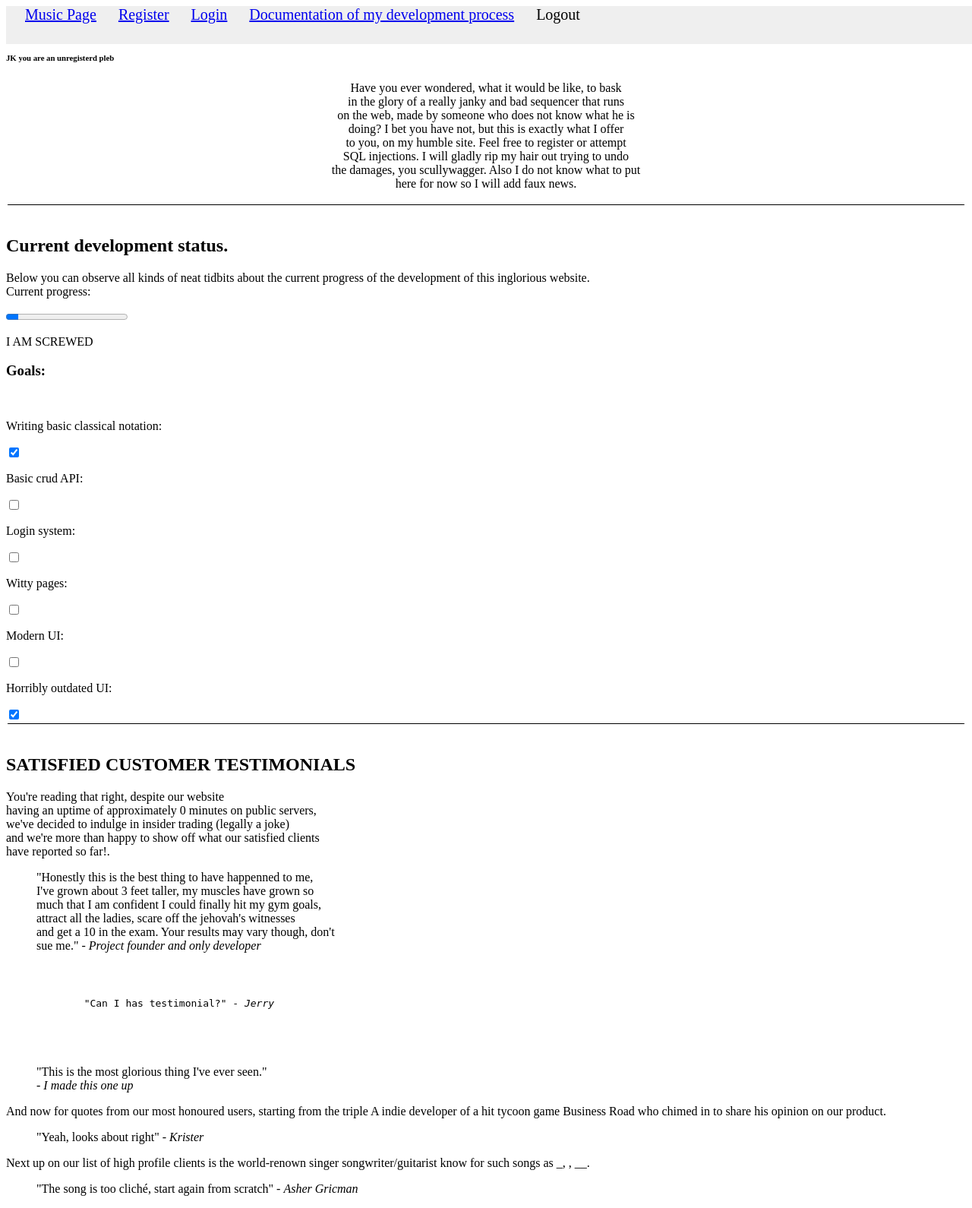
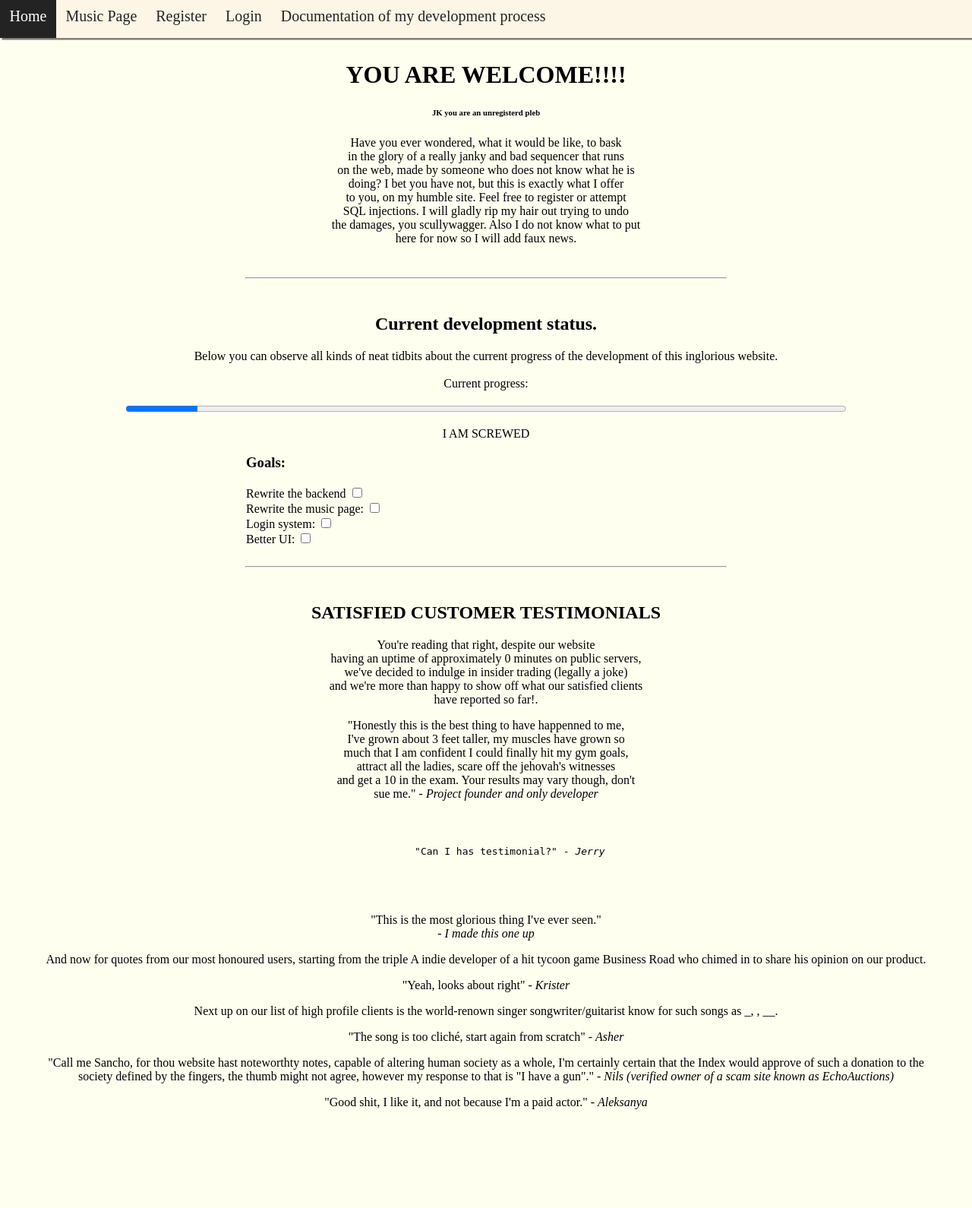
Before and after one commit to 21DP4MGalk/MusicComp, a PHP site: page / in a window 1280 px wide. Shown: the whole page at 76% size. After the commit the page ends 1460 px from the top, so only its background shows below. Run offline with PHP 8.4, Linux system fonts and the light colour scheme.

```diff
--- /dev/null
+++ b/public/css/global.css
@@ -0,0 +1,33 @@
+body{
+    background-color: ivory;
+    font-family: 'Times New Roman', Times, serif;
+    text-align: center;
+}
+button{
+	background-color: snow;
+	color: #232323;
+    text-decoration: none;
+    cursor: pointer;
+    transition: background-color color;
+    transition-duration: 0.25s;
+    border-radius: 5px;
+}
+button:hover{
+	background-color: #232323;
+	color: #FAFAFA;
+}
+.left{
+    text-align: left;
+}
+.right{
+    text-align: right;
+}
+#contentStart{
+    margin-top: 80px;
+}
+.content{
+    background-color: oldlace;
+}
+hr{
+	width: 50%;
+}
--- a/public/css/index.css
+++ b/public/css/index.css
@@ -1,15 +1,25 @@
-input{
+input[type=checkbox]{
 	pointer-events: none;
 }
-div#nav{
-	display: box;
-	background-color: #EFEFEF;
+#fadeIn{
+	position: fixed;
+	top: 0;
+	left: 0;
 	width: 100%;
-	height: 50px;
-	position: fixed;
+	height: 100%;
+	transition: background-color;
+	transition-duration: 0.25s;
+	background-color: #FFF;
+	z-index: 10;
 }
-a{
-	display: box;
-	margin-left: 25px;
-	font-size: 20px;
+
+.goals{
+	margin-left: 25%;
+	text-align: left;
 }
+.goals p{
+	display: inline
+}
+progress{
+	width: 75%;
+}
--- a/public/css/main.css
+++ b/public/css/main.css
@@ -1,13 +1,13 @@
 @font-face {
 	font-family: 'LelandMusic';
-	src: url("../font/Leland.otf") format("opentype");
+	src: url("/font/Leland.otf") format("opentype");
 }
 
 .nav{
 	position: sticky;
-        height: 40px;
-        box-shadow: 0px 2px;
-        width: 100%;
+    height: 40px;
+    box-shadow: 0px 2px;
+    width: 100%;
 	background-color: #ffffff;
 	position: fixed;
 	top: 0;
--- /dev/null
+++ b/public/css/navbar.css
@@ -0,0 +1,24 @@
+#nav{
+    display: flex;
+	background-color: oldlace;
+	width: 100%;
+	height: 50px;
+	position: fixed;
+    top: 0;
+    left: 0;
+    box-shadow: 2.5px 2.5px  rgb(0, 0, 0, 0.5);
+}
+#nav a{
+    display: block;
+    padding: 10px 12.5px 10px 12.5px;
+	font-size: 20px;
+    color: #232323;
+    text-decoration: none;
+    cursor: pointer;
+    transition: background-color color;
+    transition-duration: 0.25s;
+}
+#nav a:hover{
+    background-color: #232323;
+    color: #FFF;
+}
--- a/public/index.php
+++ b/public/index.php
@@ -1,20 +1,23 @@
 <html>
 	<head>
-		<link rel="stylesheet" href="./css/main.css">
-		<link rel="stylesheet" href="./css/index.css">
+		<script src="/js/navbar.js"></script>
+		<script src="/js/index.js"></script>
+		<link rel="stylesheet" href="/css/navbar.css"/>
+		<link rel="stylesheet" href="/css/index.css"/>
+		<link rel="stylesheet" href="/css/global.css"/>
 	</head>
-	<body>
-
+	<body onload="init()">
 		<div id="nav">
-			<a class="navlink" href="music.php">Music Page</a>
-			<a class="navlink" href="register.php">Register</a>
-			<a class="navlink" href="login.php">Login</a>
-			<a class="navlink" href="https://www.youtube.com/watch?v=doEqUhFiQS4">Documentation of my development process</a>
-			<a class="navlink" onclick="logout()">Logout</a>
+			<a id="navIndex" href="index.php">Home</a>
+			<a id="navMusic" href="music.php">Music Page</a>
+			<a id="navRegister" href="register.php">Register</a>
+			<a id="navLogin" href="login.php">Login</a>
+			<a id="navAstley" href="https://www.youtube.com/watch?v=doEqUhFiQS4">Documentation of my development process</a>
+			<a id="navLogout" onclick="logout()">Logout</a>
 		</div>
-		<div id="content">
+		<div id="contentStart"></div>
 			<h1 align="center"> YOU ARE WELCOME!!!! </h1>
-			<h6> JK you are
+			<h6 align="center"> JK you are
 			<?php
 			if(isset($_COOKIE["username"])){
 				echo $_COOKIE["username"];
@@ -31,27 +34,30 @@
 				SQL injections. I will gladly rip my hair out trying to undo<br>
 				the damages, you scullywagger. Also I do not know what to put<br>
 				here for now so I will add faux news. <br></p>
-
+			<br>
 			<hr>
 			<br>
+
 			<h2> Current development status. </h2>
 
 			<p> Below you can observe all kinds of neat tidbits about the current
-			progress of the development of this inglorious website. <br>
+			progress of the development of this inglorious website. <br> <br>
 			Current progress: </p>
 
-			<progress value=0.1>I AM SCREWED</progress> <br>
+			<progress value=0.1>Hey at least it looks kind of pretty</progress> <br>
 			<p> I AM SCREWED </p>
-			<h3> Goals:</h3> <br>
-			<p> Writing basic classical notation: </p> <input type="checkbox" checked>
-			<p> Basic crud API: </p> <input type="checkbox" >
-			<p> Login system: </p> <input type="checkbox" >
-			<p> Witty pages: </p> <input type="checkbox" >
-			<p> Modern UI: </p> <input type="checkbox" >
-			<p> Horribly outdated UI: </p> <input type="checkbox" checked>
+			<div class="goals">
+				<h3> Goals:</h3>
+				<p> Rewrite the backend </p> <input type="checkbox"> <br>
+				<p> Rewrite the music page: </p> <input type="checkbox"> <br>
+				<p> Login system: </p> <input type="checkbox"> <br>
+				<p> Better UI: </p> <input type="checkbox"> <br>
+			</div>
 
+			<br>
 			<hr>
 			<br>
+
 			<h2> SATISFIED CUSTOMER TESTIMONIALS </h2>
 			<p> You're reading that right, despite our website <br>
 			having an uptime of approximately 0 minutes on public servers, <br>
@@ -87,10 +93,20 @@
 
 			<p> Next up on our list of high profile clients is the world-renown singer songwriter/guitarist know for such songs as _, , __. </p>
 			<blockquote>
-				"The song is too cliché, start again from scratch" - <i> Asher Gricman </i>
+				"The song is too cliché, start again from scratch" - <i> Asher </i>
 			</blockquote>
-		</div>
-		<footer>
-		</footer>
+
+			<p>  </p>
+			<blockquote>
+				"Call me Sancho, for thou website hast noteworthty notes, capable of altering human society as a whole, I'm certainly certain that the Index would approve of such a donation to the society defined by the fingers, the thumb might not agree, however my response to that is "I have a gun"." - <i> Nils (verified owner of a scam site known as EchoAuctions) </i>
+			</blockquote>
+
+			<p>  </p>
+			<blockquote>
+				"Good shit, I like it, and not because I'm a paid actor." - <i> Aleksanya </i>
+			</blockquote>
+
+		<div id="fadeIn"></div>
+
 	</body>
 </html>
--- a/public/js/index.js
+++ b/public/js/index.js
@@ -0,0 +1,6 @@
+function init(){
+    navInit();
+    var fadeIn = document.getElementById("fadeIn");
+    fadeIn.style.backgroundColor = "rgb( 255, 255, 255, 0)"
+    setTimeout(() => {fadeIn.style.display = "none"}, 250);
+}
--- /dev/null
+++ b/public/js/navbar.js
@@ -0,0 +1,14 @@
+function navInit(){
+    if(sessionStorage.getItem("username")){
+        document.getElementById("navRegister").style.display = "none";
+        document.getElementById("navLogin").style.display = "none";
+        document.getElementById("navLogout").style.display = "block";
+    }
+    else{
+        document.getElementById("navRegister").style.display = "block";
+        document.getElementById("navLogin").style.display = "block";
+        document.getElementById("navLogout").style.display = "none";
+    }
+}
+
+//setTimeout(navInit, 5);
--- /dev/null
+++ b/public/js/tutorial.js
@@ -0,0 +1,3 @@
+function init(){
+    navInit();
+}
```
Also changed, not shown: public/api/addUser.php (+2 -8 lines), public/css/register.css (added, +55 -0 lines), public/css/tutorial.css (added, +8 -0 lines), public/js/login.js (+17 -0 lines), public/js/register.js (+32 -4 lines), public/login.php (+27 -9 lines), public/register.php (+26 -7 lines), public/tutorial.php (+39 -1 lines), README.md, 3 other files.
